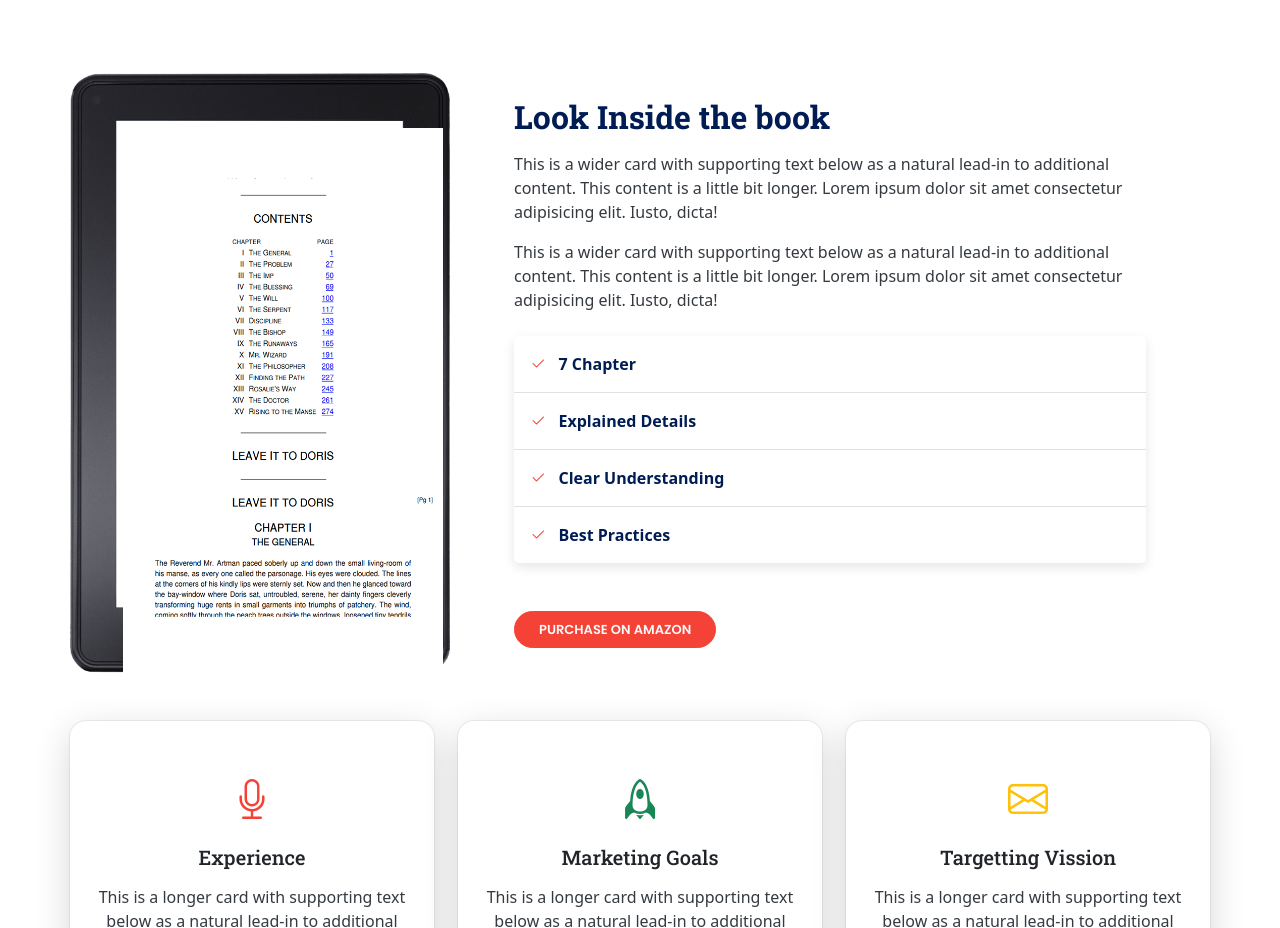
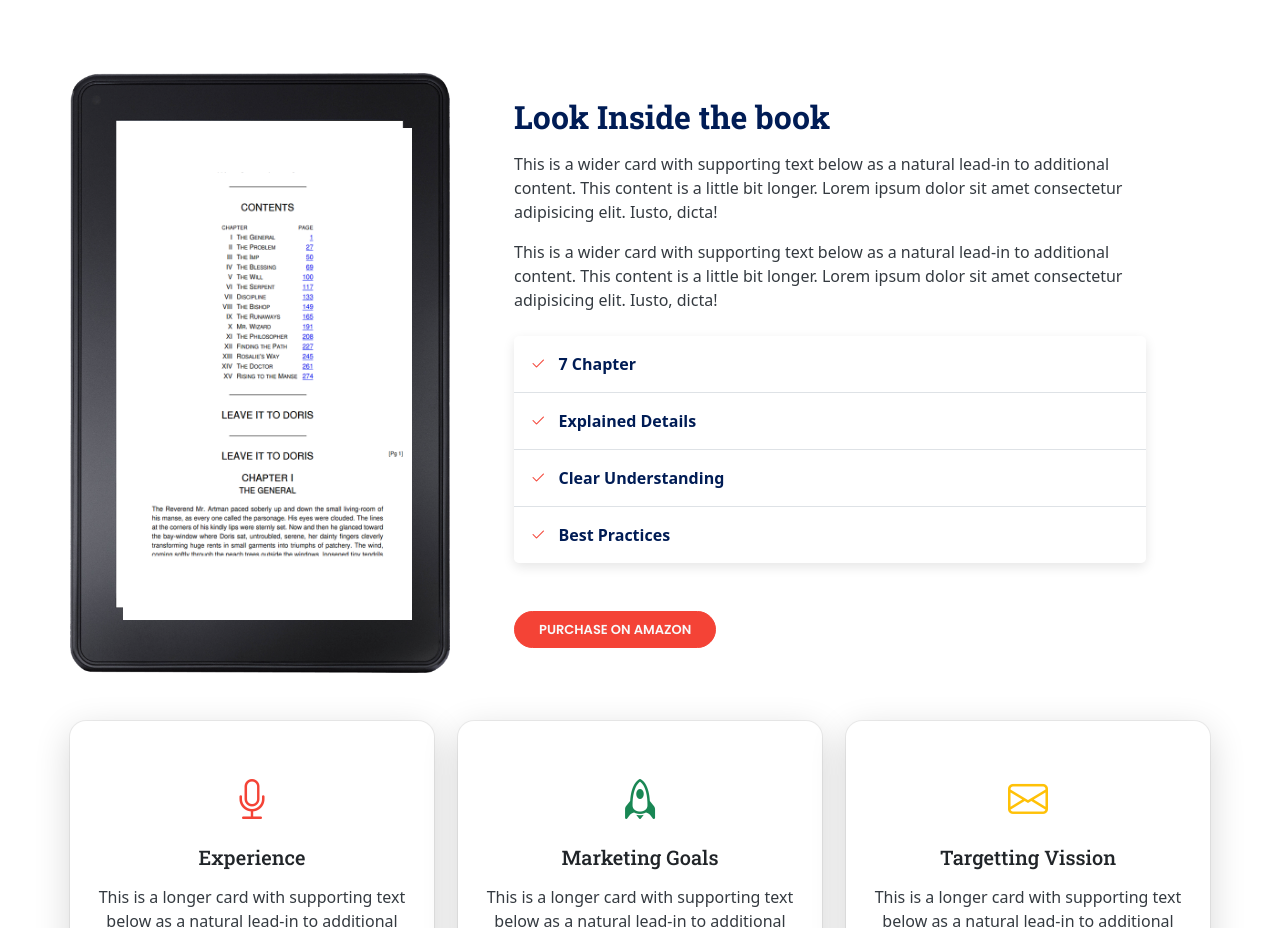
Before and after one commit to RahulRitchil/Bootstrap-Project-2-With-Responsive-Design, a website: page index.html in a window 1280 px wide. Shown: the part 820-1748 px from the top of the page. Drawn offline with Linux system fonts and the light colour scheme.

Commit message:
Changes to the first section of the main part

```diff
--- a/assets/css/style.css
+++ b/assets/css/style.css
@@ -76,8 +76,8 @@
     margin-top: 11.563rem;
 }
 .ms-1st-img {
-    width: 98%;
-    height: 35.125rem;
+    width: 76%;
+    height: 82%;
 }
 .start-ms-1 {
     left: 3.313rem !important;
--- a/index.html
+++ b/index.html
@@ -111,8 +111,8 @@
         <div class="card mb-5 w-100 ms-1st-con border-0">
           <div class="row g-0">
             <div class="col-md-4 position-relative">
-              <img src="./assets/media/images/kindle.png" class="img-fluid rounded-start w-100" alt="kindle">
-              <span class="position-absolute top-ms-1 start-ms-1"><img class="ms-1st-img" src="./assets/media/images/book_page.png" alt="book-page"></span>
+              <img src="./assets/media/images/kindle.png" class="img-fluid rounded-start" alt="kindle">
+              <img class="ms-1st-img position-absolute top-ms-1 start-ms-1" src="./assets/media/images/book_page.png" alt="book-page">
             </div>
             <div class="col-md-8 d-flex justify-content-center align-items-center">
               <div class="card-body cb-ms-1st">
```
